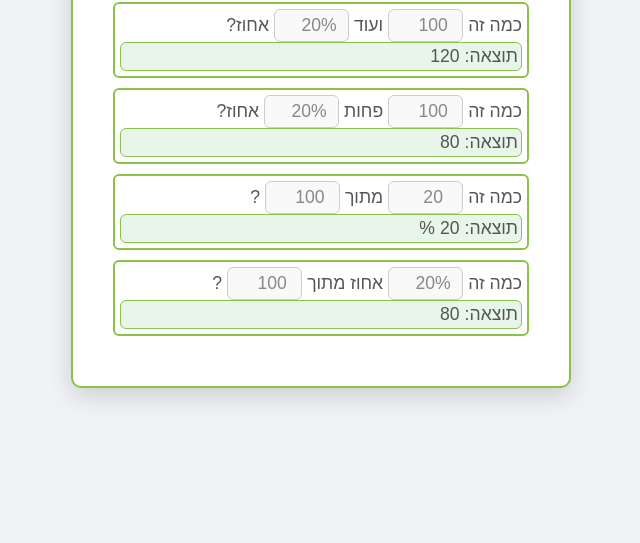
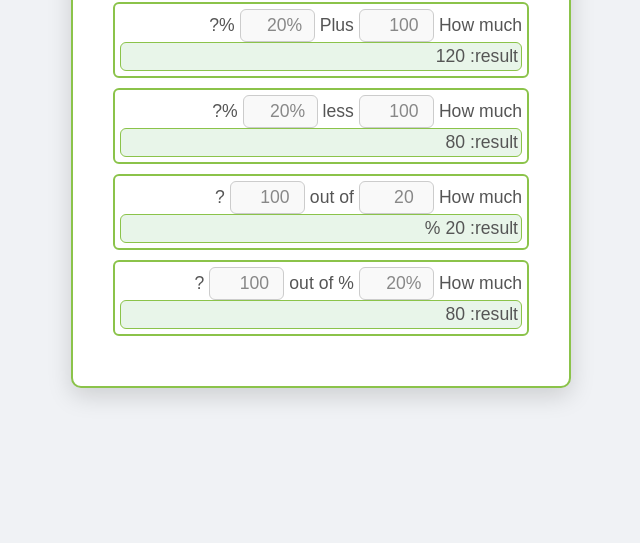
Before and after one commit to liozmadar/PercentageCalculator, a plain HTML site: page index.html in a window 1280 px wide. Shown: the part 257-800 px from the top of the page, without its empty margins (319-959 px from the left). Drawn offline with Linux system fonts and the light colour scheme.

Commit message:
Update index.html

```diff
--- a/index.html
+++ b/index.html
@@ -5,59 +5,59 @@
     <meta name="viewport" content="width=device-width, initial-scale=1.0">
     <meta http-equiv="X-UA-Compatible" content="ie=edge"> <!-- התאמה לדפדפנים ישנים -->
     <link rel="icon" href="favicon.ico"> <!-- הוספת אייקון לדף -->
-    <title>מחשבון אחוזים</title>
+    <title>Percentage calculator</title>
     <link rel="stylesheet" href="style.css">
 </head>
 <body>
     <div class="calculator">
-        <h1>מחשבון אחוזים</h1>
+        <h1>Percentage calculator</h1>
 
         <!-- חישוב הוספת אחוז למספר -->
         <div class="section">
             <p>
-                כמה זה
+                How much
                 <input type="number" id="add_number" placeholder="100" oninput="calculateAddPercentage()" onfocus="clearInput(this)" />
-                ועוד
+                Plus
                 <input type="number" id="add_percentage" placeholder="20%" oninput="calculateAddPercentage()" onfocus="clearInput(this)" />
-                אחוז?
+                %?
             </p>
-            <p class="result">תוצאה: <span id="add_result">120</span></p> <!-- התוצאה בשורה נפרדת -->
+            <p class="result">result: <span id="add_result">120</span></p> <!-- התוצאה בשורה נפרדת -->
         </div>
 
         <!-- חישוב הפחתת אחוז ממספר -->
         <div class="section">
             <p>
-                כמה זה
+                How much
                 <input type="number" id="sub_number" placeholder="100" oninput="calculateSubPercentage()" onfocus="clearInput(this)" />
-                פחות
+                less
                 <input type="number" id="sub_percentage" placeholder="20%" oninput="calculateSubPercentage()" onfocus="clearInput(this)" />
-                אחוז?
+                %?
             </p>
-            <p class="result">תוצאה: <span id="sub_result">80</span></p> <!-- התוצאה בשורה נפרדת -->
+            <p class="result">result: <span id="sub_result">80</span></p> <!-- התוצאה בשורה נפרדת -->
         </div>
 
         <!-- חישוב כמה זה חלק מתוך שלם באחוזים -->
         <div class="section">
             <p>
-                כמה זה
+                How much
                 <input type="number" id="part_number" placeholder="20" oninput="calculatePercentageOfNumber()" onfocus="clearInput(this)" />
-                מתוך
+                out of
                 <input type="number" id="whole_number" placeholder="100" oninput="calculatePercentageOfNumber()" onfocus="clearInput(this)" />
                 ?
             </p>
-            <p class="result">תוצאה: <span id="percent_of_number">20</span>%</p> <!-- התוצאה בשורה נפרדת -->
+            <p class="result">result: <span id="percent_of_number">20</span>%</p> <!-- התוצאה בשורה נפרדת -->
         </div>
 
         <!-- חישוב כמה זה אחוז מתוך מספר -->
         <div class="section">
             <p>
-                כמה זה
+                How much
                 <input type="number" id="percent_value" placeholder="20%" oninput="calculatePercentOfTotal()" onfocus="clearInput(this)" />
-                אחוז מתוך
+                % out of
                 <input type="number" id="total_value" placeholder="100" oninput="calculatePercentOfTotal()" onfocus="clearInput(this)" />
                 ?
             </p>
-            <p class="result">תוצאה: <span id="percent_result">80</span></p> <!-- התוצאה בשורה נפרדת -->
+            <p class="result">result: <span id="percent_result">80</span></p> <!-- התוצאה בשורה נפרדת -->
         </div>
     </div>
 
```
